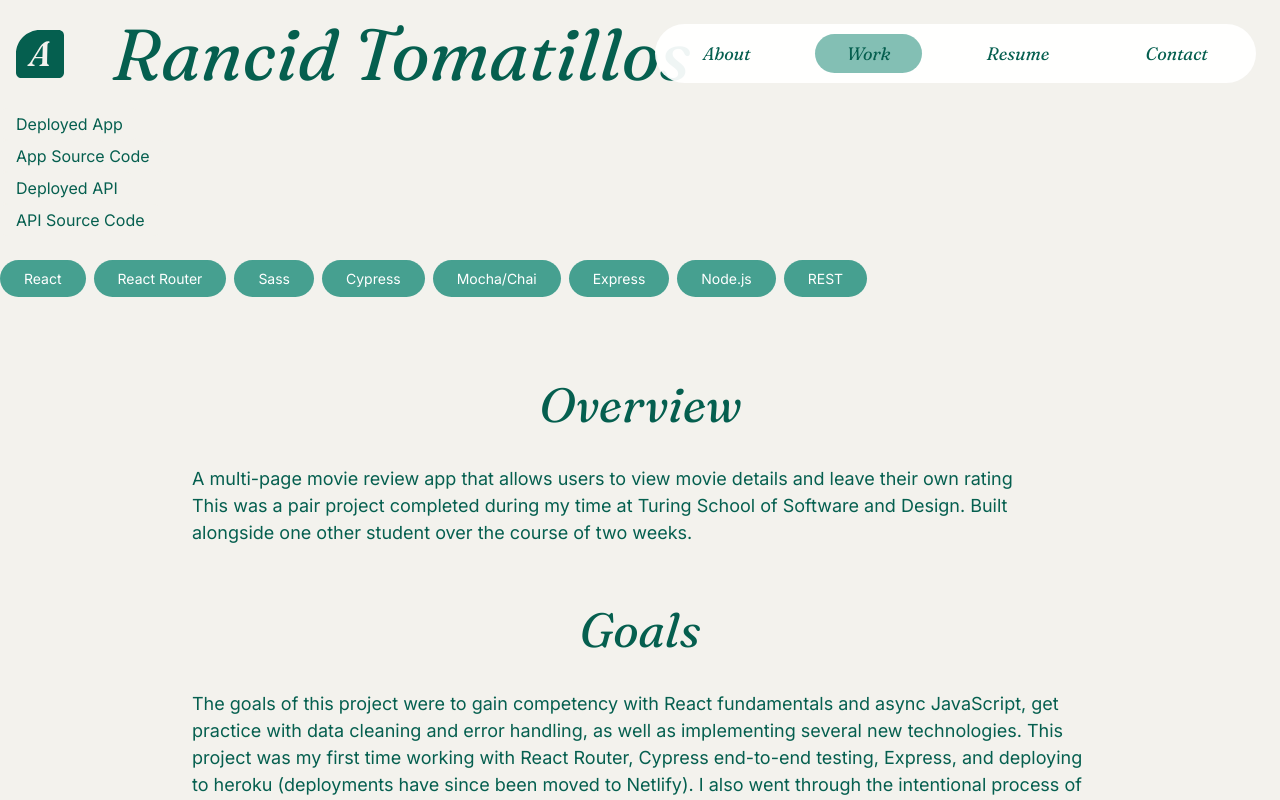
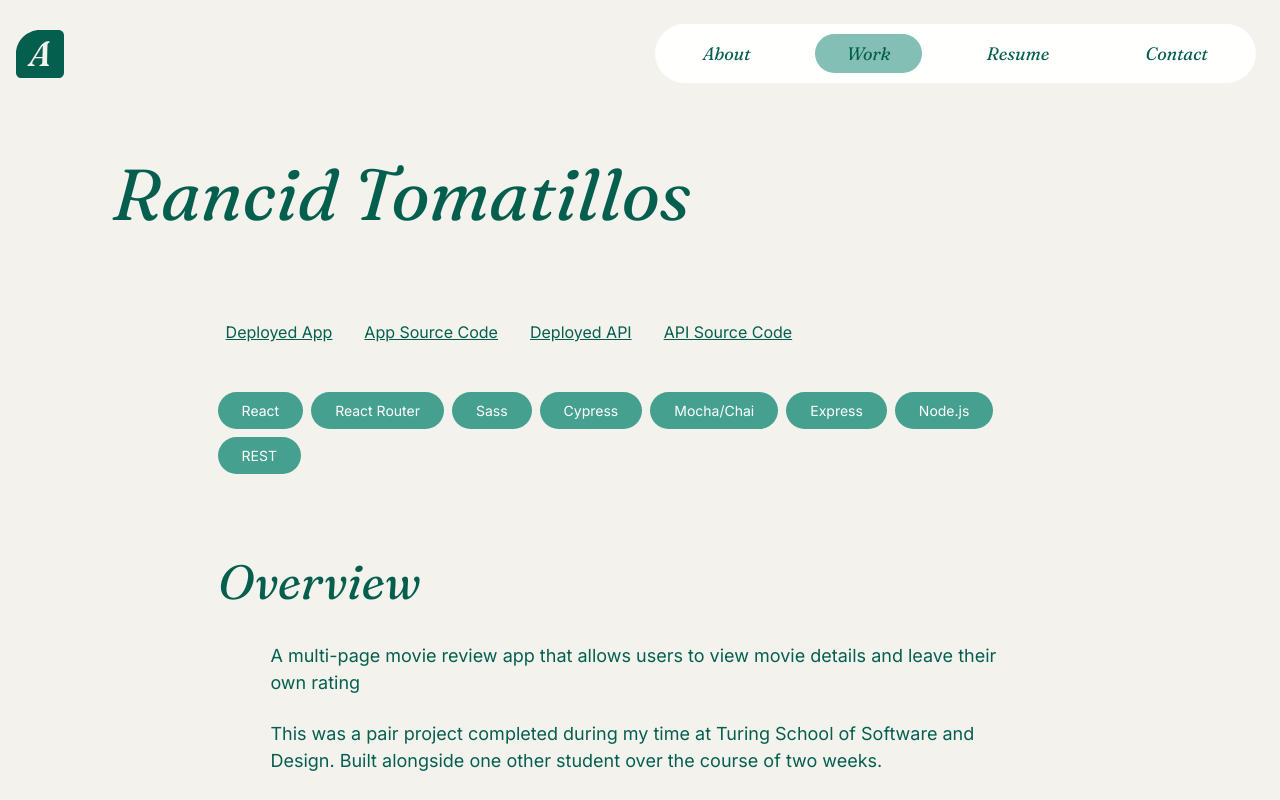
Before and after one commit to aliroemhildt/portfolio, a React (Vite) app: page /work/rancidtomatillos in a window 1280 px wide. Shown: the top 800 px of the page. Built offline with nearby package versions, Linux system fonts and the light colour scheme.

Commit message:
Finish updating layout of all project pages

```diff
--- a/src/components/projects/ChartToppersProject.jsx
+++ b/src/components/projects/ChartToppersProject.jsx
@@ -1,5 +1,4 @@
 import React, { useEffect } from 'react';
-// import ProjectButton from '../common/ProjectButton';
 import LabelCard from '../common/LabelCard';
 import Layout from '../layout/Layout';
 import layout from '../layout/Layout.module.scss';
--- a/src/components/projects/LynnsListProject.jsx
+++ b/src/components/projects/LynnsListProject.jsx
@@ -1,5 +1,4 @@
 import React, { useEffect } from 'react';
-import ProjectButton from '../common/ProjectButton';
 import LabelCard from '../common/LabelCard';
 import Layout from '../layout/Layout';
 import layout from '../layout/Layout.module.scss';
--- a/src/components/projects/OverlookHotelProject.jsx
+++ b/src/components/projects/OverlookHotelProject.jsx
@@ -1,5 +1,4 @@
 import React, { useEffect } from 'react';
-import ProjectButton from '../common/ProjectButton';
 import LabelCard from '../common/LabelCard';
 import Layout from '../layout/Layout';
 import layout from '../layout/Layout.module.scss';
@@ -13,11 +12,16 @@ export default function OverLookHotelProject() {
 
   return (
     <Layout>
-      <div className={styles['page-container']}>
-        <h1 className={styles['page-title']}>Overlook Hotel</h1>
+      <div className={layout['page-container']}>
+        <div className={layout['title-container']}>
+          <h1 className={layout['page-title']}>Overlook Hotel</h1>
+        </div>
+        <div className={styles['content-container']}>
           <div className={styles.header}>
-          <div className={styles['button-container']}>
-            <ProjectButton text='App Source Code' link='https://github.com/aliroemhildt/overlook-hotel ' target='_blank' />
+            <div className={styles['link-container']}>
+              <a href='https://github.com/aliroemhildt/overlook-hotel' target='_blank'>
+                App Source Code
+              </a>
             </div>
             <div className={styles['tech-stack-container']}>
               <div className={styles['tech-list']}>
@@ -30,25 +34,28 @@ export default function OverLookHotelProject() {
               </div>
             </div>
           </div>
-        <div className={styles['content-container']}>
+          <div className={styles['subheading-container']}>
             <p className={`${styles['project-subheading']} ${styles.overview}`}>
               Overview
             </p>
+          </div>
           <p className={styles.body}>
             A hotel management app for customers to view their current bookings, bill, and create new bookings
           </p>
           <p className={styles.body}>
             This was a solo project completed during my time at Turing School of Software and Design, completed over the course of one week.
           </p>
+         <div className={styles['subheading-container']}>
             <p className={`${styles['project-subheading']} ${styles.overview}`}>
               Goals
             </p>
+          </div>
           <p className={styles.body}>
             The goals of this project were to learn OOP fundamentals with Vanilla JS classes, unit testing and TDD, learning SCSS, accessibility, fetching from a REST API
           </p>
-        </div>
           <div className={styles['image-container']}>
             <img className={styles['project-image']} src={overlookhotelImg} />
+          </div>
         </div>
       </div>
     </Layout>
--- a/src/components/projects/ProjectStyles.module.scss
+++ b/src/components/projects/ProjectStyles.module.scss
@@ -55,6 +55,7 @@
 .project-subheading {
   @include fonts.project-subheading;
   margin: 48px 0 24px 0;
+  // color: colors.$green-light;
 }
 
 .body {
--- a/src/components/projects/RancidTomatillosProject.jsx
+++ b/src/components/projects/RancidTomatillosProject.jsx
@@ -1,5 +1,4 @@
 import React, { useEffect } from 'react';
-import ProjectButton from '../common/ProjectButton';
 import LabelCard from '../common/LabelCard';
 import Layout from '../layout/Layout';
 import layout from '../layout/Layout.module.scss';
@@ -13,14 +12,25 @@ export default function RancidTomatillosProject() {
 
   return (
     <Layout>
-      <div className={styles['page-container']}>
-        <h1 className={styles['page-title']}>Rancid Tomatillos</h1>
+      <div className={layout['page-container']}>
+        <div className={layout['title-container']}>
+          <h1 className={layout['page-title']}>Rancid Tomatillos</h1>
+        </div>
+        <div className={styles['content-container']}>
           <div className={styles.header}>
-          <div className={styles['button-container']}>
-            <ProjectButton text='Deployed App' link='https://rancidtomatillos-client.netlify.app/' target='_blank' />
-            <ProjectButton text='App Source Code' link='https://github.com/aliroemhildt/rancidtomatillos' target='_blank' />
-            <ProjectButton text='Deployed API' link='https://rancidtomatillos-api.netlify.app/.netlify/functions/api/v1/ratings' target='_blank' />
-            <ProjectButton text='API Source Code' link='https://github.com/aliroemhildt/rancidtomatillos-api' target='_blank' />
+            <div className={styles['link-container']}>
+              <a href='https://rancidtomatillos-client.netlify.app/' target='_blank'>
+                Deployed App
+              </a>
+              <a href='https://github.com/aliroemhildt/rancidtomatillos' target='_blank'>
+                App Source Code
+              </a>
+              <a href='https://rancidtomatillos-api.netlify.app/.netlify/functions/api/v1/ratings' target='_blank'>
+                Deployed API
+              </a>
+              <a href='https://github.com/aliroemhildt/rancidtomatillos-api' target='_blank'>
+                API Source Code
+              </a>
             </div>
             <div className={styles['tech-stack-container']}>
               <div className={styles['tech-list']}>
@@ -35,25 +45,29 @@ export default function RancidTomatillosProject() {
               </div>
             </div>
           </div>
-        <div className={styles['content-container']}>
+          <div className={styles['subheading-container']}>
             <p className={`${styles['project-subheading']} ${styles.overview}`}>
               Overview
             </p>
+          </div>
           <p className={styles.body}>
             A multi-page movie review app that allows users to view movie details and leave their own rating
           </p>
+          <br />
           <p className={styles.body}>
             This was a pair project completed during my time at Turing School of Software and Design. Built alongside one other student over the course of two weeks.
           </p>
+          <div className={styles['subheading-container']}>
             <p className={`${styles['project-subheading']} ${styles.overview}`}>
               Goals
             </p>
+          </div>
           <p className={styles.body}>
             The goals of this project were to gain competency with React fundamentals and async JavaScript, get practice with data cleaning and error handling, as well as implementing several new technologies. This project was my first time working with React Router, Cypress end-to-end testing, Express, and deploying to heroku (deployments have since been moved to Netlify). I also went through the intentional process of building out this application with conditional rendering, then refactoring to replace the conditional rendering with React Router. Although time-consuming, this process gave me a much deeper understanding of how React Router works under the hood.
           </p>
-        </div>
           <div className={styles['image-container']}>
             <img className={styles['project-image']} src={rancidtomatillosImg} />
+          </div>
         </div>
       </div>
     </Layout>
```
Also changed, not shown: src/components/projects/PortfolioProject.jsx (+33 -6 lines). Lines whose indentation alone changed are shown as unchanged.
